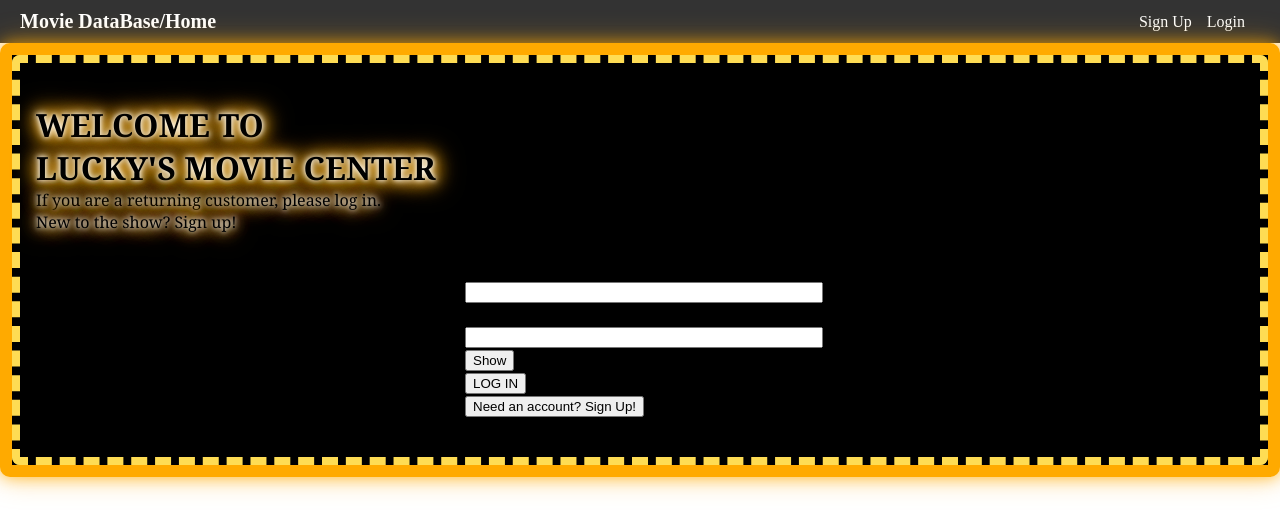
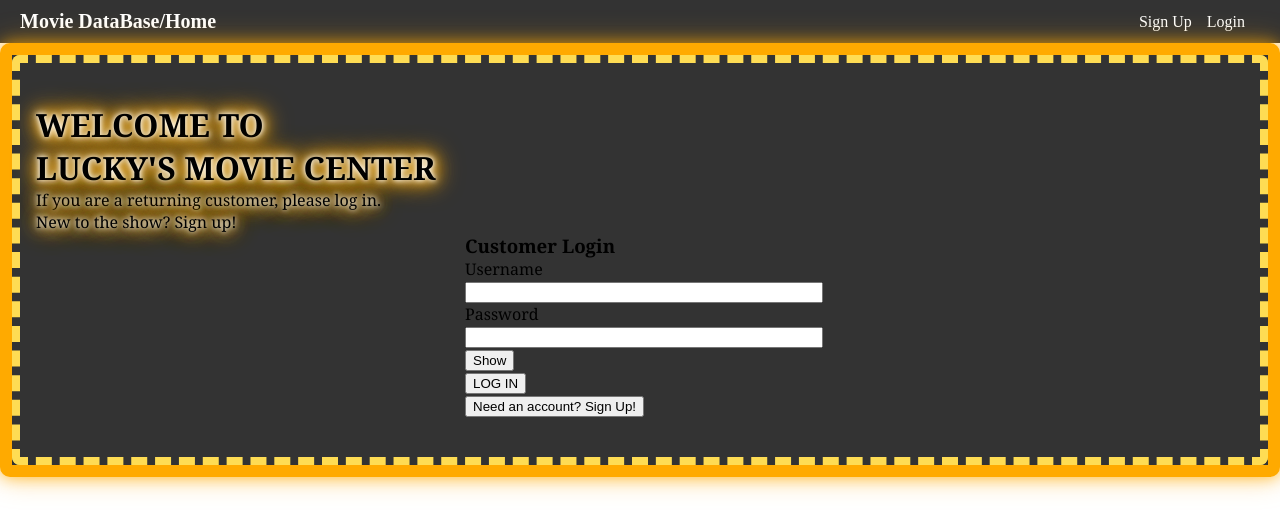
Before and after one commit to minyardlucky/MovieDB3, a React (Vite) app: page /login in a window 1280 px wide. Shown: the top 532 px of the page. Built offline with nearby package versions, Linux system fonts and the light colour scheme; no server answers.

Commit message:
changing colors

```diff
--- a/src/components/Login/Login.jsx
+++ b/src/components/Login/Login.jsx
@@ -16,7 +16,7 @@ const MarqueeStyles = `
     border: 12px solid #ffaa00; /* Gold frame border */
     border-radius: 10px;
     box-shadow: 0 0 15px rgba(255, 170, 0, 0.7), 0 0 30px rgba(255, 170, 0, 0.4);
-    background: #000000;
+    background: #333333; /* MEDIUM GRAY MARQUEE BACKGROUND */
     font-family: 'Georgia', serif;
     animation: flicker 1s infinite alternate;
   }
@@ -85,8 +85,8 @@ function WelcomeMarquee({ children }) {
     <>
       <style>{MarqueeStyles}</style>
 
-      {/* Ensures the marquee is centered vertically and horizontally */}
-      <div className="flex justify-center items-center p-8 min-h-screen bg-gray-900">
+      {/* Changed background from bg-gray-900 to bg-gray-200 */}
+      <div className="flex justify-center items-center p-8 min-h-screen bg-gray-200">
         {/* Increased max-w for better spacing */}
         <div className="marquee w-full max-w-2xl md:max-w-3xl text-center">
 
@@ -259,7 +259,8 @@ export default function Login({ setUser }) {
   return (
     <WelcomeMarquee>
         {/* Outer container ensures the form block itself is centered and sized correctly */}
-        <div className="p-6 bg-gray-800 rounded-lg shadow-xl border border-yellow-500/50 text-white login-form-container">
+        {/* Changed form background to black to contrast with the medium gray marquee background */}
+        <div className="p-6 bg-black rounded-lg shadow-xl border border-yellow-500/50 text-white login-form-container">
             <h3 className="text-yellow-400 text-3xl mb-6 font-bold text-center">
                 {isLogin ? "Customer Login" : "New Account Sign Up"}
             </h3>
```
